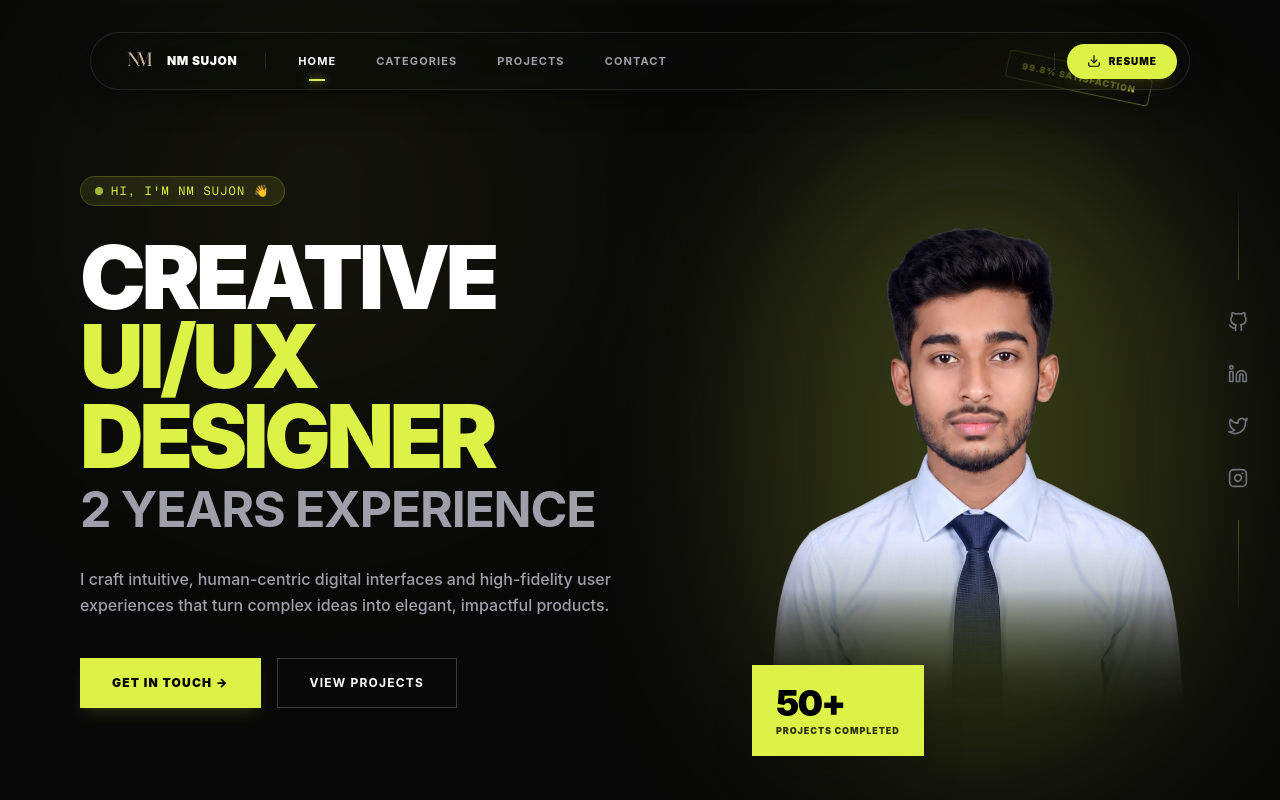
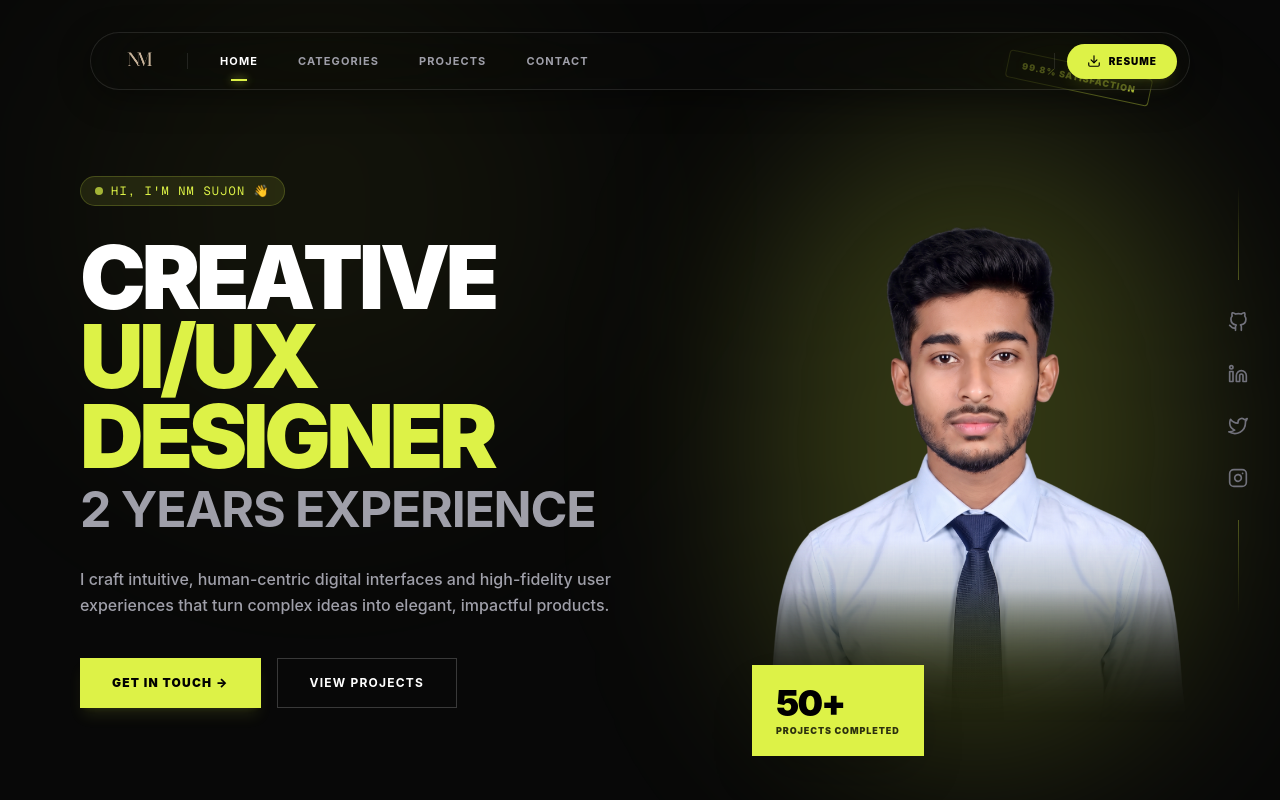
Before and after one commit to nmsujon/portfolio, a Next.js app: page / in a window 1280 px wide. Shown: the top 800 px of the page. Built offline with nearby package versions, Linux system fonts and the light colour scheme.

Commit message:
Remove NM SUJON text from navbar logo

```diff
--- a/src/components/Navbar.tsx
+++ b/src/components/Navbar.tsx
@@ -83,9 +83,6 @@ export default function Navbar() {
                 className="object-contain scale-[1.6] origin-center"
               />
             </div>
-            <span className="hidden sm:inline-block text-xs font-black text-white tracking-wider uppercase">
-              NM SUJON
-            </span>
           </div>
 
           <div className="hidden md:block h-4 w-[1px] bg-white/10 mx-2" />
```
